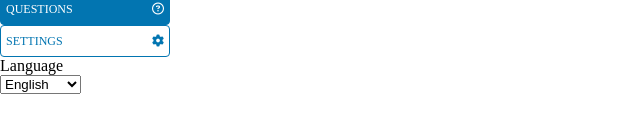
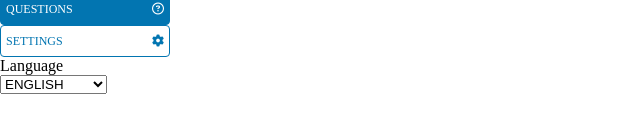
Before and after one commit to hadnaNOliveira/trabalhohtml, a plain HTML site: page index.html in a window 1280 px wide. Shown: the part 259-392 px from the top of the page, 0-640 px from the left. Drawn offline with Linux system fonts and the light colour scheme.

Commit message:
pequenos ajustes

```diff
--- a/index.html
+++ b/index.html
@@ -4,7 +4,7 @@
     <meta charset="UTF-8">
     <meta http-equiv="X-UA-Compatible" content="IE=edge">
     <meta name="viewport" content="width=device-width, initial-scale=1.0">
-    <title>LinkedIn-Redesign</title>
+    <title>LinkedIn Redesign</title>
     <link rel="stylesheet" href="./styled.css">
 </head>
 <body>
@@ -38,9 +38,9 @@
 
         <p>Language</p>
         <select name="language" id="language">
-        <option value="q1">English</option>
-        <option value="q2">Portugês</option>
-        <option value="q3">Françoais</option>
+        <option value="q1">ENGLISH</option>
+        <option value="q2">PORTUGUÊS</option>
+        <option value="q3">FRANÇOAIS</option>
         </select>
     </footer>
 </body>
```
